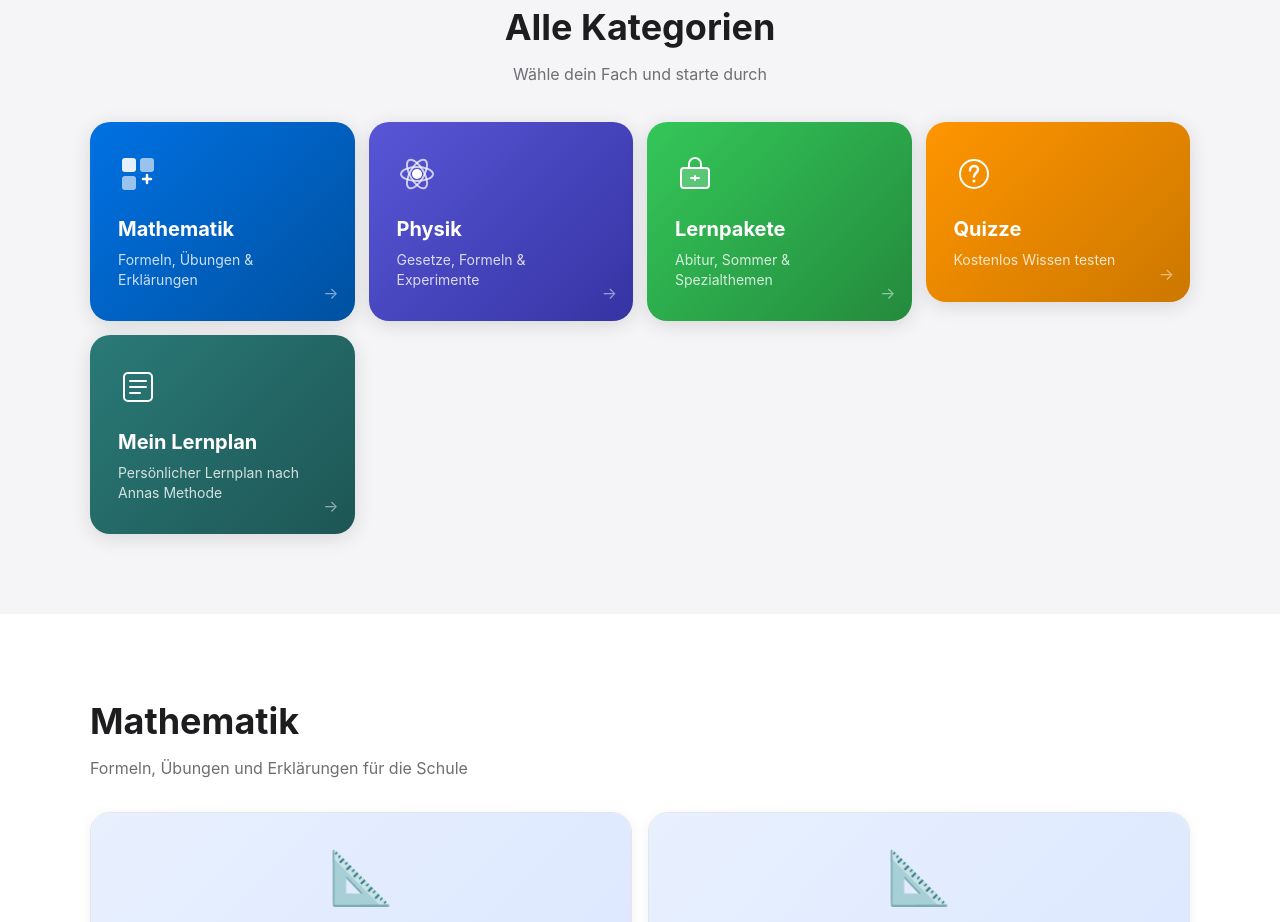
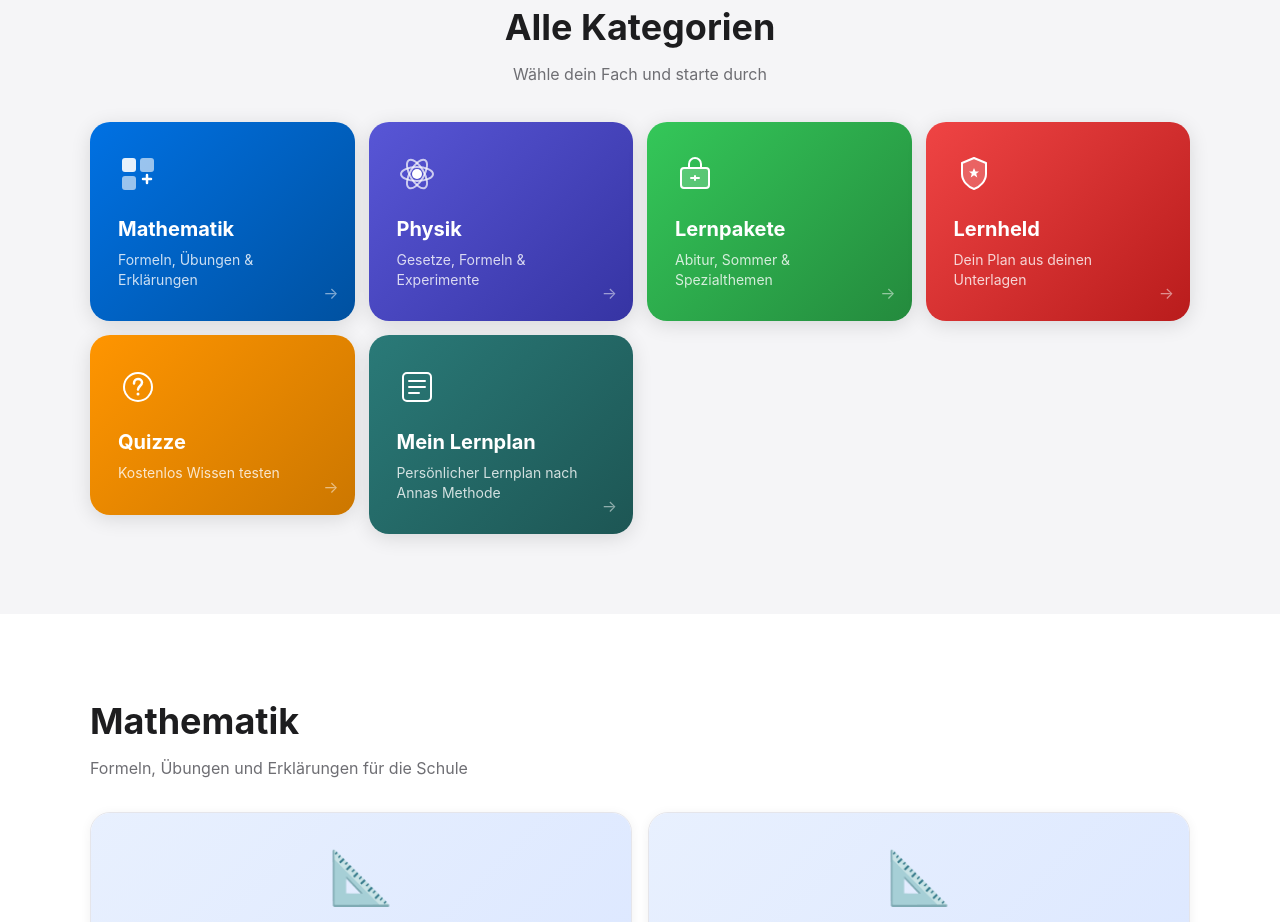
Before and after one commit to kleanacarciu-pixel/lernflix, a Next.js app: page / in a window 1280 px wide. Shown: the part 880-1802 px from the top of the page. Built offline with nearby package versions, Linux system fonts and the light colour scheme.

Commit message:
lernheld als kategorie-block auf der startseite
Eigener Kachel-Block 'Lernheld' im Kategorien-Raster zwischen Lernpakete und Quizze,
mit rotem Schild-Icon und Beschreibung 'Dein Plan aus deinen Unterlagen'.

```diff
--- a/app/page.tsx
+++ b/app/page.tsx
@@ -116,6 +116,11 @@ export default function Home() {
       href: '#pakete', titel: 'Lernpakete', desc: 'Abitur, Sommer & Spezialthemen',
       gradient: 'linear-gradient(135deg, #34c759 0%, #248a3d 100%)',
       icon: (<svg width="40" height="40" viewBox="0 0 40 40" fill="none"><rect x="6" y="14" width="28" height="20" rx="3" fill="white" fillOpacity="0.2" stroke="white" strokeWidth="2"/><path d="M14 14V10a6 6 0 0 1 12 0v4" stroke="white" strokeWidth="2" strokeLinecap="round"/><path d="M20 22v4M16 24h8" stroke="white" strokeWidth="2" strokeLinecap="round"/></svg>),
+    },
+    {
+      href: '/lernheld', titel: 'Lernheld', desc: 'Dein Plan aus deinen Unterlagen',
+      gradient: 'linear-gradient(135deg, #ef4444 0%, #b91c1c 100%)',
+      icon: (<svg width="40" height="40" viewBox="0 0 40 40" fill="none"><path d="M20 4 L32 9 V20 C32 27 26 33 20 35 C14 33 8 27 8 20 V9 Z" fill="white" fillOpacity="0.2" stroke="white" strokeWidth="2" strokeLinejoin="round"/><path d="M20 14 L21.5 17.5 L25 17.5 L22.2 19.8 L23.3 23.5 L20 21.2 L16.7 23.5 L17.8 19.8 L15 17.5 L18.5 17.5 Z" fill="white"/></svg>),
     },
     {
       href: '/quiz', titel: 'Quizze', desc: 'Kostenlos Wissen testen',
```
